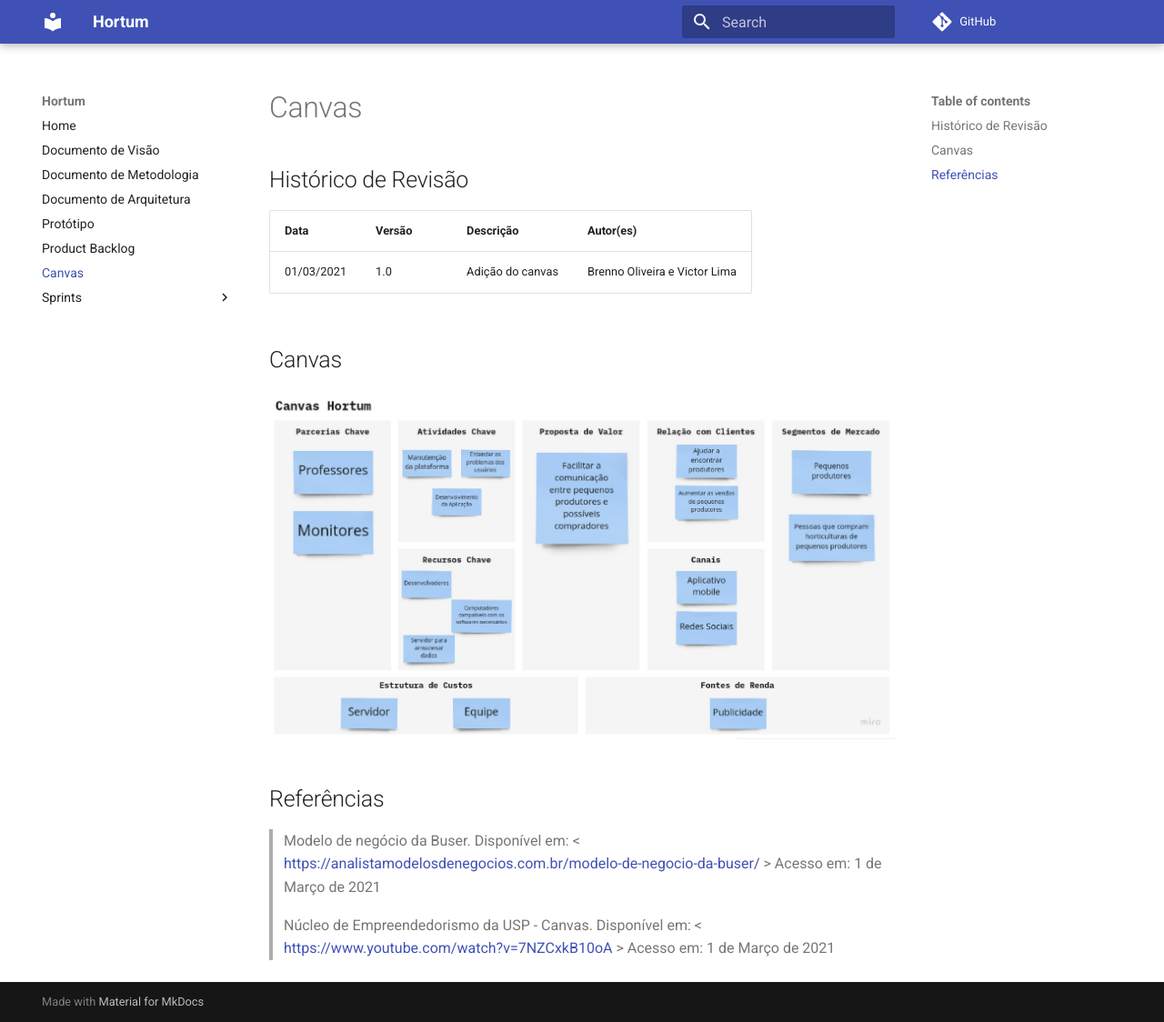
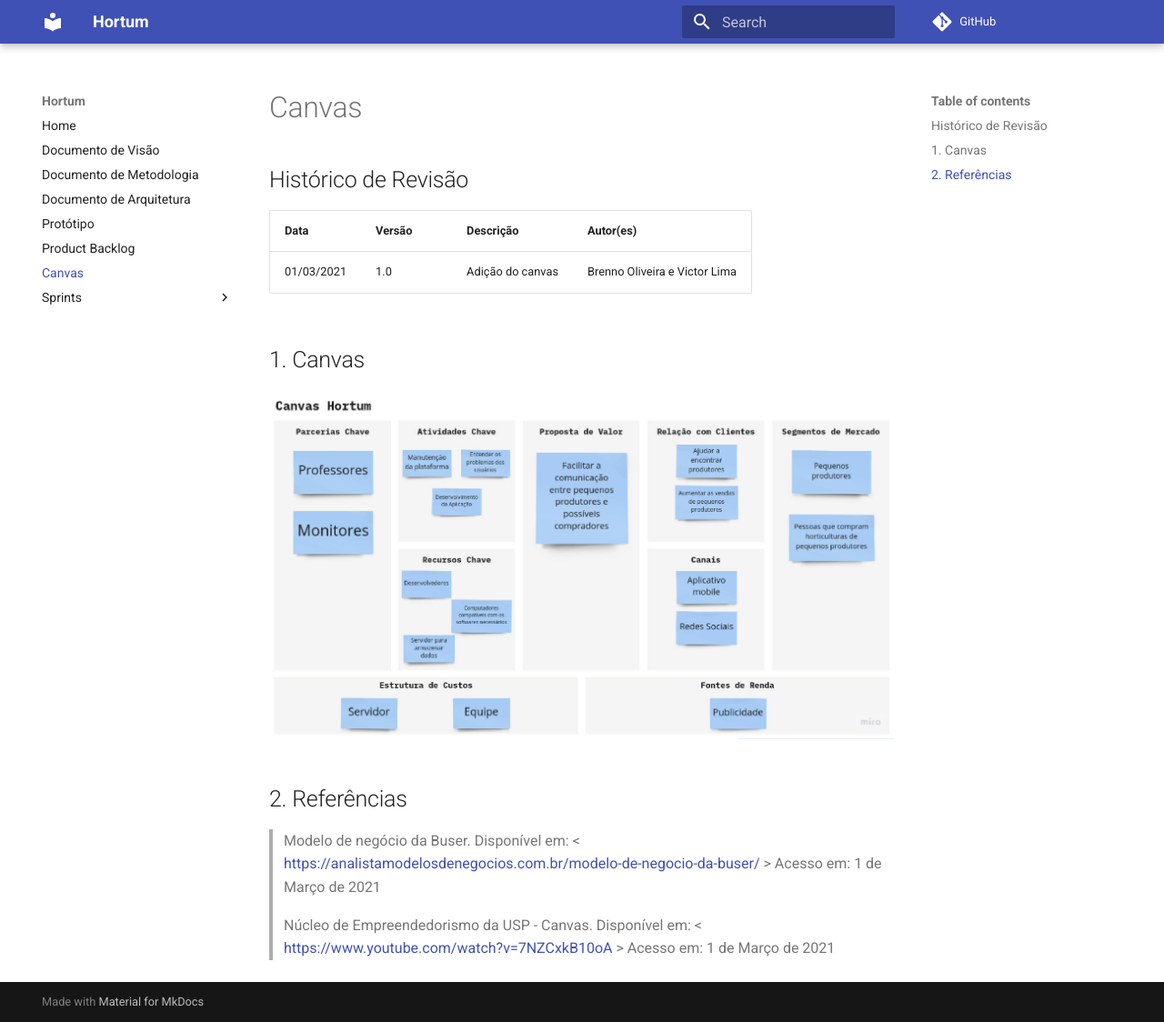
Before and after one commit to fga-eps-mds/2020.2-Hortum, an MkDocs documentation site: the page built from docs/Canvas.md, in a window 1280 px wide and 1124 px high. Shown: the whole window at 91% size. Built offline with MkDocs 1.6.1 and Material for MkDocs 9.7.7, drawn with Linux system fonts in a browser that asks for light colours; comment, search, counter and statistics services are not loaded.

Commit message:
#43 Arrumado a formatação dos tópicos

```diff
--- a/docs/Canvas.md
+++ b/docs/Canvas.md
@@ -6,10 +6,10 @@ Data|Versão|Descrição| Autor(es)
 --|--|--|--
 01/03/2021|1.0|Adição do canvas|Brenno Oliveira e Victor Lima
 
-## Canvas
+## 1. Canvas
 ![Canvas](./img/Canvas.png)
 
-##  Referências
+##  2. Referências
 > Modelo de negócio da Buser. Disponível em: < [https://analistamodelosdenegocios.com.br/modelo-de-negocio-da-buser/](https://analistamodelosdenegocios.com.br/modelo-de-negocio-da-buser/) > Acesso em: 1 de Março de 2021
 
 >  Núcleo de Empreendedorismo da USP - Canvas. Disponível em: < [https://www.youtube.com/watch?v=7NZCxkB10oA](https://www.youtube.com/watch?v=7NZCxkB10oA) > Acesso em: 1 de Março de 2021
```
